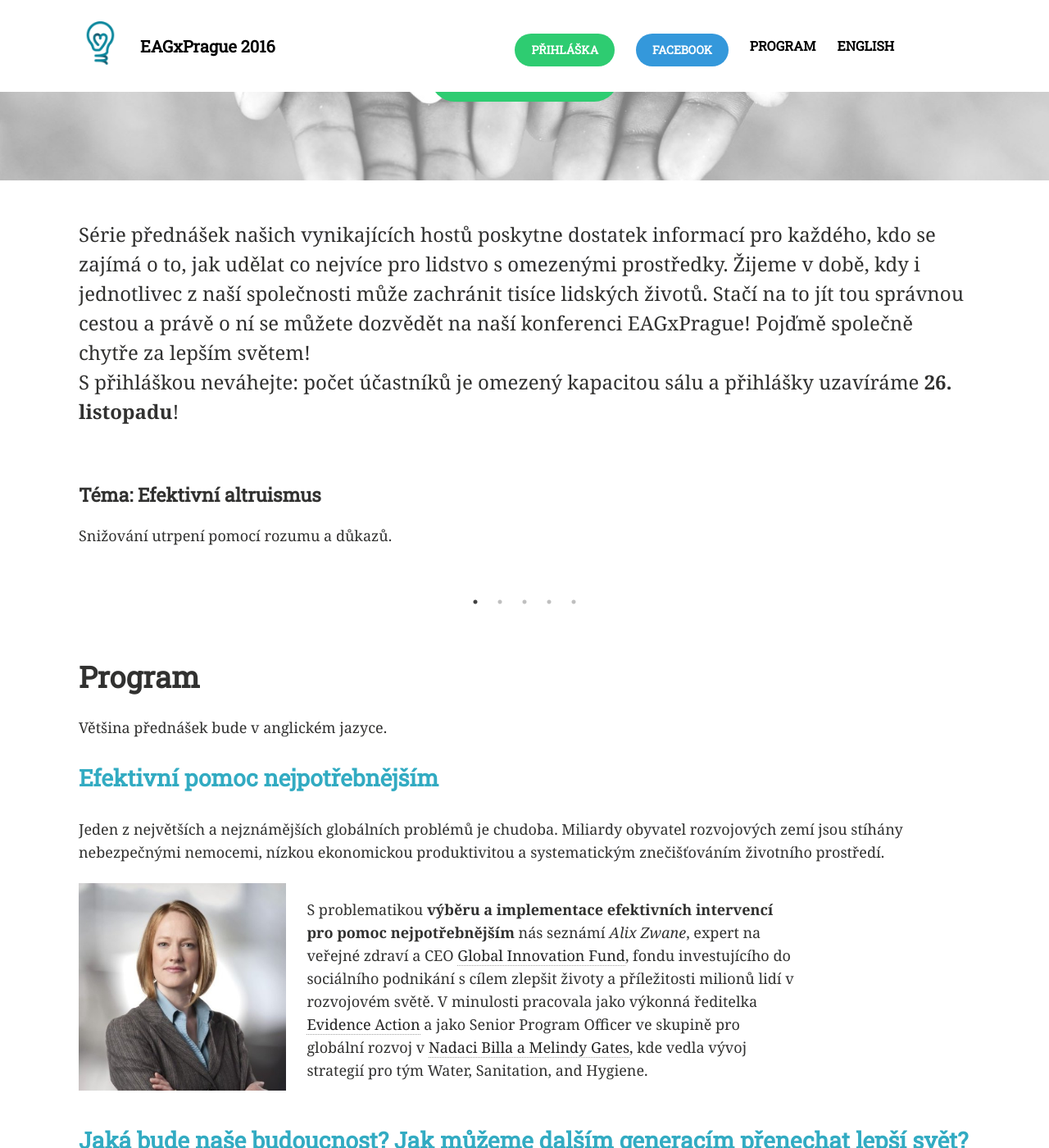
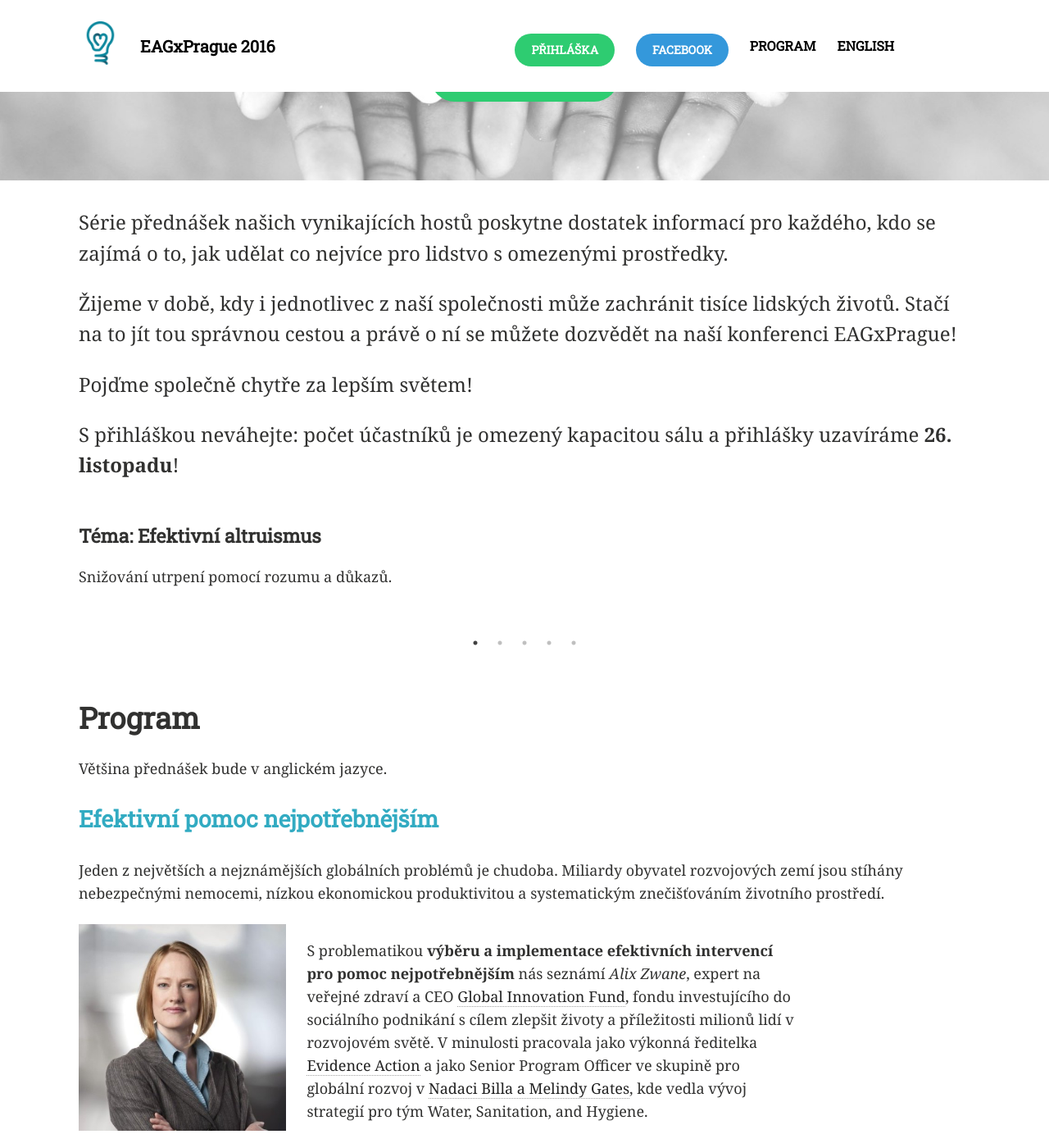
Before and after one commit to ea-czech-republic/eagxprague.org, a Jekyll site: the page built from index.md, in a window 1280 px wide and 1400 px high, scrolled down 411 px. Shown: the whole window at 82% size. Built offline with Jekyll 4.4.1, drawn with Linux system fonts in a browser that asks for light colours; nearby versions of some CDN libraries.

Commit message:
Add deadlines

```diff
--- a/_layouts/home.html
+++ b/_layouts/home.html
@@ -92,19 +92,23 @@
           <div class="archive-wrap">
             <div class="page-content">
 <section id="intro">
-Série přednášek našich vynikajících hostů poskytne dostatek informací
+	<p>
+	Série přednášek našich vynikajících hostů poskytne dostatek informací
 	pro každého, kdo se zajímá o to, jak udělat co nejvíce
 	pro lidstvo s omezenými prostředky.
-
+	</p>
+	<p>
 	Žijeme v době, kdy i jednotlivec z naší společnosti může zachránit
 	tisíce lidských životů. Stačí na to jít tou správnou cestou a
     právě o ní se můžete dozvědět na naší konferenci EAGxPrague!
-
-	Pojďmě společně chytře za lepším světem!
-
-	<br>
+	</p>
+	<p>
+	Pojďme společně chytře za lepším světem!
+	</p>
+	<p>
 	S přihláškou neváhejte: počet účastníků je omezený kapacitou
 	sálu a přihlášky uzavíráme <b>26. listopadu</b>!
+	</p>
 </section>
 	<section id="themes">
 	<div class="theme-carousel">
--- a/css/main.scss
+++ b/css/main.scss
@@ -87,9 +87,11 @@
 }
 
 section#intro {
-	font-size: 1.5em;
 	margin-top: 2em;
 	margin-bottom: 2em;
+	p {
+		font-size: 1.5em;
+	}
 }
 
 #theme-ea, #theme-development-aid,
```
Also changed, not shown: _layouts/home_en.html (+8 -1 lines).
